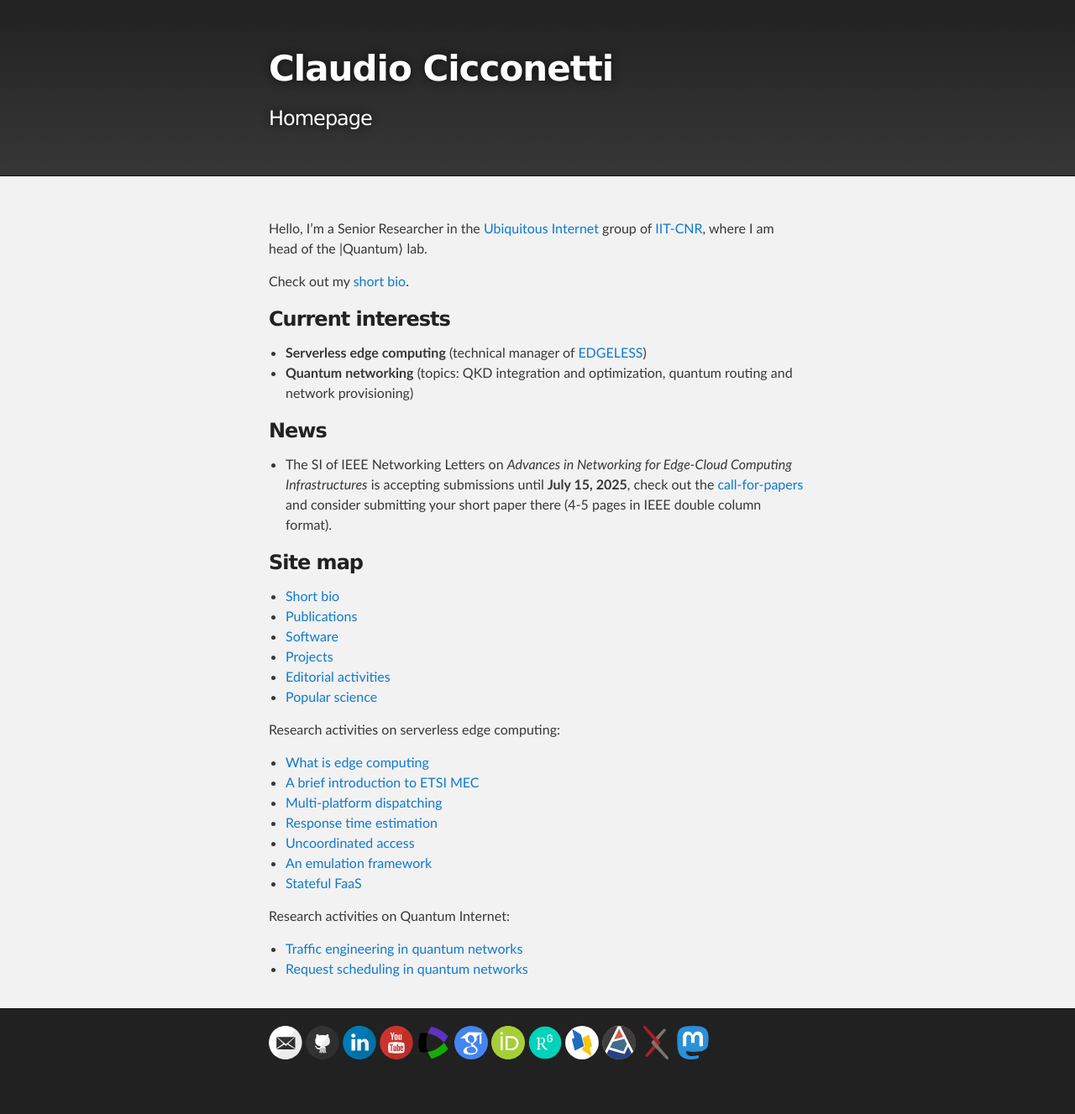
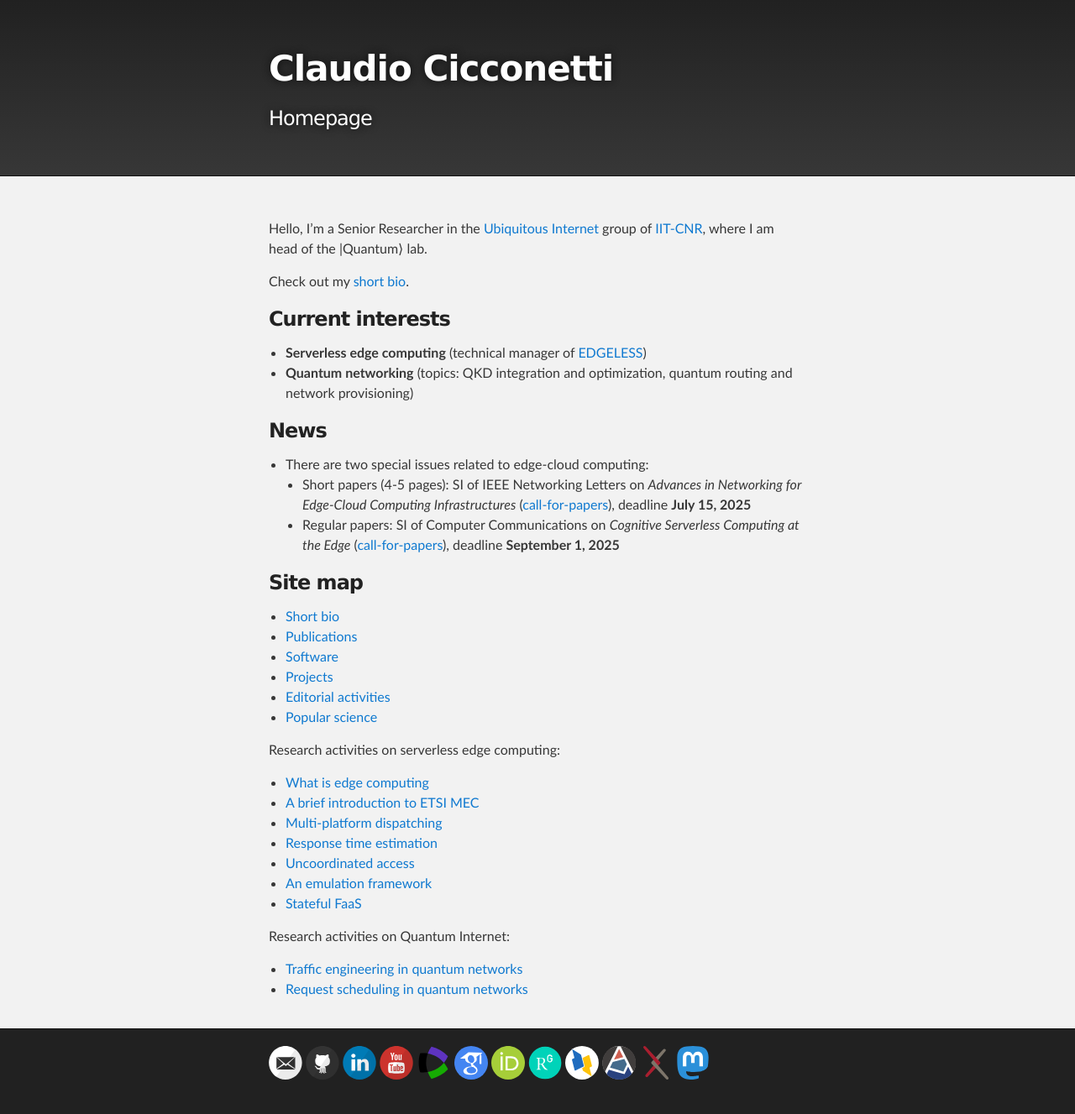
Before and after one commit to ccicconetti/ccicconetti.github.io, a Jekyll site: the page built from index.md, in a window 1280 px wide. Shown: the whole page at 84% size. Built offline with Jekyll 4.4.1, drawn with Linux system fonts in a browser that asks for light colours; before the commit the page ends 1303 px from its top, so only the background shows below that.

Commit message:
Add COMCOM SI

```diff
--- a/index.md
+++ b/index.md
@@ -14,7 +14,9 @@ Check out my [short bio](bio.md).
 
 ### News
 
-- The SI of IEEE Networking Letters on _Advances in Networking for Edge-Cloud Computing Infrastructures_ is accepting submissions until **July 15, 2025**, check out the [call-for-papers](https://www.comsoc.org/publications/journals/ieee-lnet/cfp/advances-networking-edge-cloud-computing-infrastructures) and consider submitting your short paper there (4-5 pages in IEEE double column format).
+- There are two special issues related to edge-cloud computing:
+  - Short papers (4-5 pages): SI of IEEE Networking Letters on _Advances in Networking for Edge-Cloud Computing Infrastructures_ ([call-for-papers](https://www.comsoc.org/publications/journals/ieee-lnet/cfp/advances-networking-edge-cloud-computing-infrastructures)), deadline **July 15, 2025**
+  - Regular papers: SI of Computer Communications on _Cognitive Serverless Computing at the Edge_ ([call-for-papers](https://www.sciencedirect.com/special-issue/320651/cognitive-serverless-computing-at-the-edge)), deadline **September 1, 2025**
 
 ### Site map
 
```
